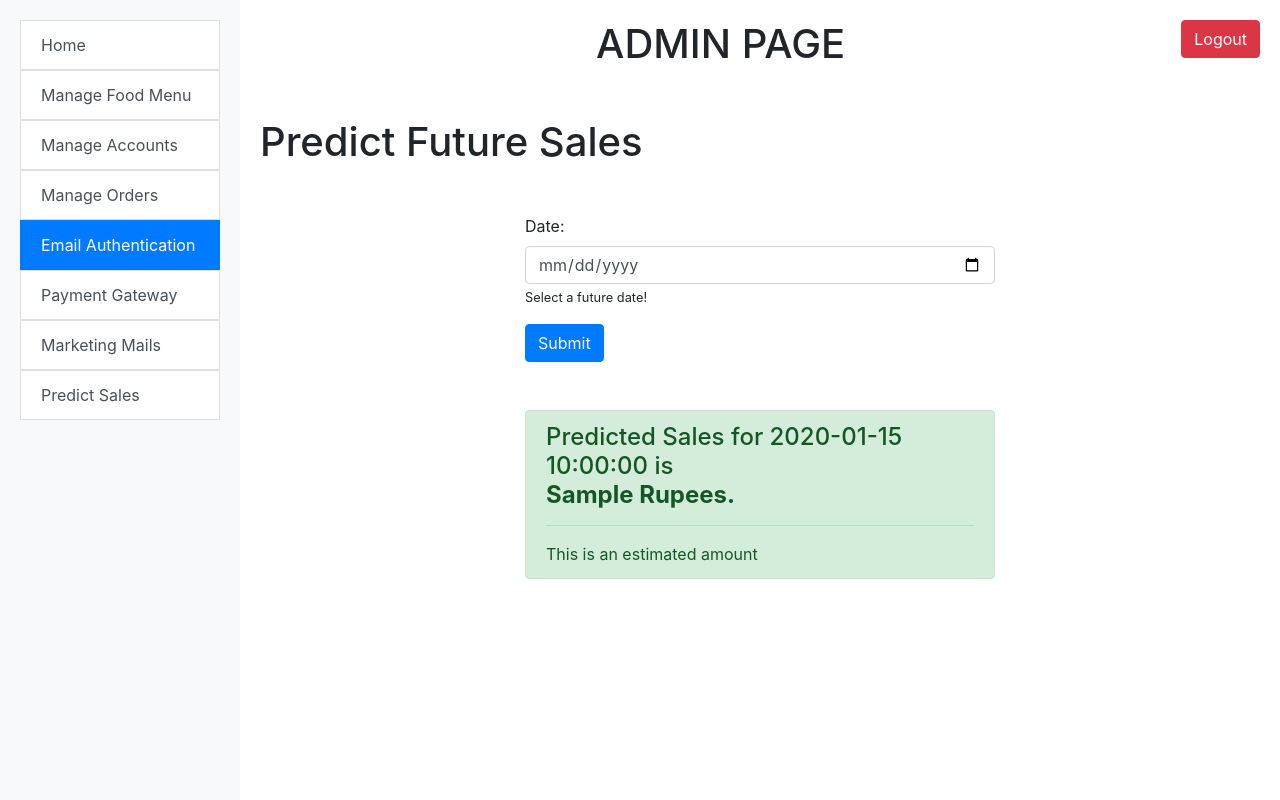
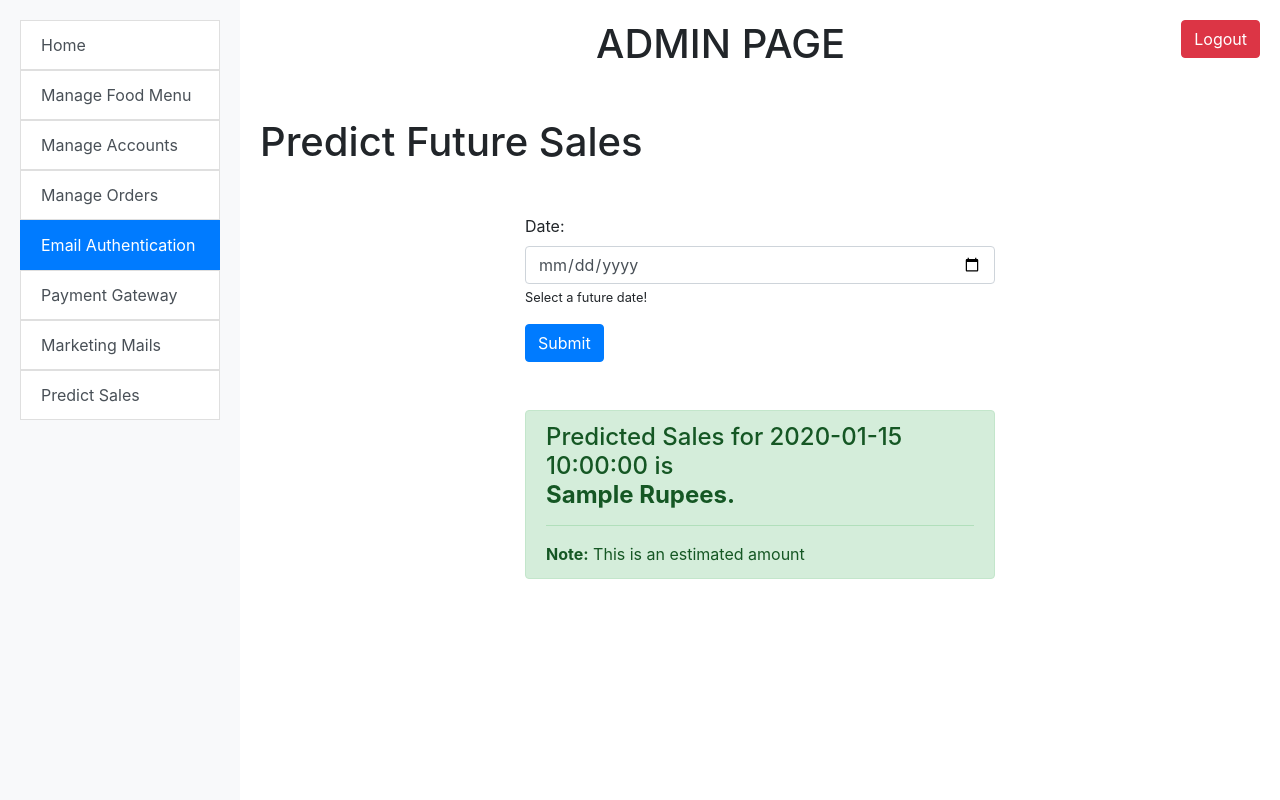
Before and after one commit to ItsAdi22/Restaurant-management-system, a Flask app: template templates/adminml.html in a window 1280 px wide. Run offline with Flask 3, Linux system fonts and the light colour scheme; the template is opened without the code that fills it: values that come from a table or form of the project are taken from there, most other values are stand-ins (such as "Sample title", 1, 10 or a date in 2020); some libraries are stand-ins or nearby versions.

Commit message:
minute changes in frontend

```diff
--- a/templates/adminml.html
+++ b/templates/adminml.html
@@ -34,7 +34,7 @@
         <div class="alert alert-success" role="alert">
           <h4 class="alert-heading">Predicted Sales for {{ PredictedDate }} is <br> <b>{{ predicted_sales }} Rupees.</b></h4>
           <hr>
-          <p class="mb-0">This is an estimated amount</p>
+          <p class="mb-0"><b>Note:</b> This is an estimated amount</p>
         </div>
       </div>
     </div>
```
